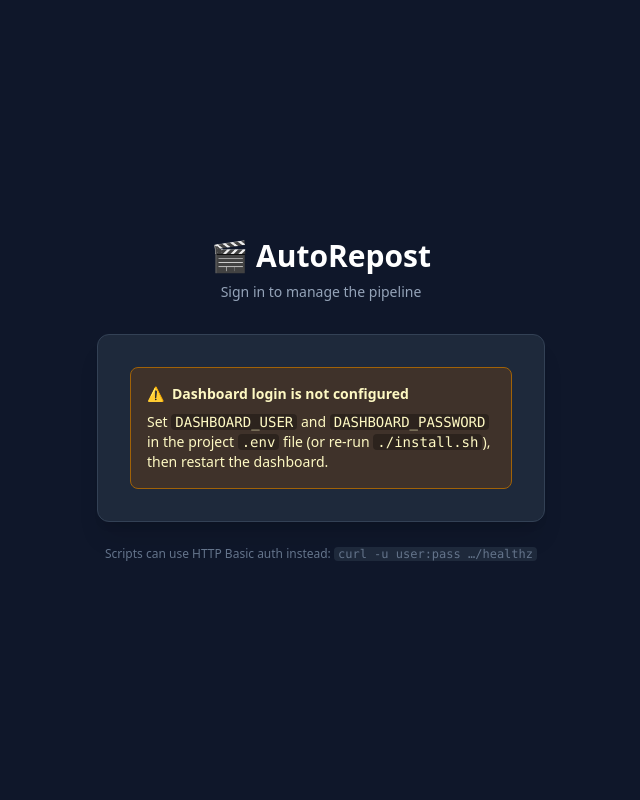
After one commit to Nadim3x/reboter, a Flask app: page /login in a window 1280 px wide. The commit adds this page. Shown: the whole page, without its empty margins (319-959 px from the left). Run offline with Flask 3, Linux system fonts and the light colour scheme; some libraries are stand-ins or nearby versions.

Commit message:
Add dashboard password protection and login page
Co-authored-by: arena-agent <297053741+arena-agent@users.noreply.github.com>

```diff
--- a/dashboard/app.py
+++ b/dashboard/app.py
@@ -2,11 +2,30 @@
 dashboard/app.py — Flask Web Dashboard
 
 Provides web UI to manage AutoRepost Pipeline settings, thumbnails, captions, logs.
+
+Access control
+--------------
+Every route except /healthz, /login and /logout requires authentication:
+
+* Browsers are redirected to the /login page; a successful login sets an
+  HMAC-signed, HttpOnly session cookie.
+* Scripts / uptime checkers can send HTTP Basic auth instead
+  (``curl -u user:pass http://host:5000/``).
+
+Credentials come from DASHBOARD_USER / DASHBOARD_PASSWORD (set in the
+gitignored .env, written by install.sh). If no password is configured the
+dashboard fails closed: nobody can log in until one is set.
 """
 
 import os
 import sys
 import json
+import hmac
+import time
+import base64
+import hashlib
+import logging
+import secrets
 import socket
 from datetime import datetime
 
@@ -22,6 +41,26 @@ BASE_DIR = os.path.abspath(os.path.join(os.path.dirname(__file__), ".."))
 ENV_PATH = os.path.join(BASE_DIR, ".env")
 
 
+def _parse_env_value(raw: str) -> str:
+    """
+    Turn the right-hand side of a KEY=VALUE line into its value.
+
+    start.sh sources .env with the shell, so install.sh writes anything that is
+    not shell-safe (e.g. passwords) single-quoted. Mirror the shell rules here:
+    'single quoted' is literal (with '\\'' for an embedded quote), "double
+    quoted" honours \\" \\\\ escapes, and bare values end at a " #" comment.
+    """
+    value = raw.strip()
+    if len(value) >= 2 and value[0] == "'" and value[-1] == "'":
+        return value[1:-1].replace("'\\''", "'")
+    if len(value) >= 2 and value[0] == '"' and value[-1] == '"':
+        return value[1:-1].replace('\\"', '"').replace("\\\\", "\\")
+    for marker in (" #", "\t#"):
+        if marker in value:
+            value = value.split(marker, 1)[0].rstrip()
+    return value
+
+
 def load_dotenv(path: str = ENV_PATH) -> None:
     """Load KEY=VALUE pairs from .env into os.environ (existing vars win)."""
     try:
@@ -32,9 +71,11 @@ def load_dotenv(path: str = ENV_PATH) -> None:
                 line = raw_line.strip()
                 if not line or line.startswith("#") or "=" not in line:
                     continue
+                if line.startswith("export "):
+                    line = line[len("export "):].lstrip()
                 key, _, value = line.partition("=")
                 key = key.strip()
-                value = value.strip().strip('"').strip("'")
+                value = _parse_env_value(value)
                 if key and key not in os.environ:
                     os.environ[key] = value
     except Exception:
@@ -44,7 +85,16 @@ def load_dotenv(path: str = ENV_PATH) -> None:
 
 load_dotenv()
 
-from flask import Flask, render_template, request, redirect, url_for, flash, send_from_directory
+from flask import (
+    Flask,
+    g,
+    render_template,
+    request,
+    redirect,
+    url_for,
+    flash,
+    send_from_directory,
+)
 
 # Import config helpers
 try:
@@ -77,7 +127,6 @@ except ImportError:
 # ------------------------------------------------------------------------------
 
 app = Flask(__name__)
-app.secret_key = os.environ.get("FLASK_SECRET_KEY", "autorepost-secret-key-change-in-production")
 
 # Paths (BASE_DIR is the project root, resolved above)
 CONFIG_PATH = os.path.join(BASE_DIR, "config.json")
@@ -92,6 +141,285 @@ os.makedirs(DOWNLOADS_DIR, exist_ok=True)
 
 # Allowed image extensions for thumbnails
 ALLOWED_EXTENSIONS = {".jpg", ".jpeg", ".png", ".webp"}
+
+
+# ------------------------------------------------------------------------------
+# Authentication — configuration
+# ------------------------------------------------------------------------------
+
+DASHBOARD_USER = os.environ.get("DASHBOARD_USER", "").strip() or "admin"
+DASHBOARD_PASSWORD = os.environ.get("DASHBOARD_PASSWORD", "")
+
+AUTH_REALM = "AutoRepost Dashboard"
+SESSION_COOKIE_NAME = "autorepost_session"
+
+# Endpoints reachable without credentials. Everything else is protected.
+PUBLIC_ENDPOINTS = {"healthz", "login", "logout", "static"}
+
+
+def _env_flag(name: str) -> bool:
+    return os.environ.get(name, "").strip().lower() in {"1", "true", "yes", "on"}
+
+
+def _session_ttl_seconds() -> int:
+    """Login lifetime; DASHBOARD_SESSION_HOURS in .env, default 12h."""
+    try:
+        hours = float(os.environ.get("DASHBOARD_SESSION_HOURS", "12"))
+    except ValueError:
+        hours = 12.0
+    if hours <= 0:
+        hours = 12.0
+    return int(hours * 3600)
+
+
+SESSION_TTL_SECONDS = _session_ttl_seconds()
+
+# Only honour X-Forwarded-* headers when explicitly told the app sits behind a
+# trusted reverse proxy — otherwise clients could spoof their IP in the logs.
+TRUST_PROXY = _env_flag("DASHBOARD_TRUST_PROXY")
+FORCE_SECURE_COOKIE = _env_flag("DASHBOARD_COOKIE_SECURE")
+
+
+def _resolve_secret_key() -> bytes:
+    """
+    Key used to sign session cookies (and Flask's flash messages).
+
+    Priority: DASHBOARD_SECRET_KEY, then FLASK_SECRET_KEY (install.sh writes
+    the former to .env). Without either, a random per-process key is used —
+    everything still works, users just have to log in again after a restart.
+    The old hard-coded fallback would have let anyone forge a session cookie.
+    """
+    for name in ("DASHBOARD_SECRET_KEY", "FLASK_SECRET_KEY"):
+        value = os.environ.get(name, "").strip()
+        if value:
+            return value.encode("utf-8")
+    return secrets.token_bytes(32)
+
+
+SECRET_KEY = _resolve_secret_key()
+app.secret_key = SECRET_KEY
+
+# Sessions are signed with a key derived from the secret *and* the current
+# credentials, so changing the password invalidates every existing login.
+_SESSION_SIGNING_KEY = hmac.new(
+    SECRET_KEY,
+    b"autorepost-dashboard-session\0"
+    + hashlib.sha256(f"{DASHBOARD_USER}\0{DASHBOARD_PASSWORD}".encode("utf-8")).digest(),
+    hashlib.sha256,
+).digest()
+
+
+# ------------------------------------------------------------------------------
+# Authentication — audit log (shares logs/pipeline.log with the bot)
+# ------------------------------------------------------------------------------
+
+auth_logger = logging.getLogger("AutoRepost.dashboard")
+auth_logger.setLevel(logging.INFO)
+auth_logger.propagate = False
+if not auth_logger.handlers:
+    _fmt = logging.Formatter("%(asctime)s | %(levelname)s | %(message)s", datefmt="%Y-%m-%d %H:%M:%S")
+    try:
+        _file_handler = logging.FileHandler(LOGS_PATH, encoding="utf-8")
+        _file_handler.setFormatter(_fmt)
+        auth_logger.addHandler(_file_handler)
+    except Exception:
+        # An unwritable log file must not take the dashboard down
+        pass
+    _console_handler = logging.StreamHandler()
+    _console_handler.setFormatter(_fmt)
+    auth_logger.addHandler(_console_handler)
+
+
+def auth_configured() -> bool:
+    """True when a dashboard password has been set (auth fails closed otherwise)."""
+    return bool(DASHBOARD_PASSWORD)
+
+
+def client_ip() -> str:
+    """Best-effort client address for log lines."""
+    if TRUST_PROXY:
+        forwarded = request.headers.get("X-Forwarded-For", "")
+        if forwarded:
+            return forwarded.split(",")[0].strip() or (request.remote_addr or "unknown")
+    return request.remote_addr or "unknown"
+
+
+def _sanitize_for_log(value: str, limit: int = 64) -> str:
+    """Keep user-supplied strings from injecting fake log records."""
+    cleaned = "".join(ch for ch in (value or "") if ch.isprintable()).replace("|", "/")
+    return cleaned[:limit]
+
+
+def log_login_attempt(username: str, success: bool, method: str) -> None:
+    """Record every login attempt (success or failure) in logs/pipeline.log."""
+    outcome = "OK" if success else "FAILED"
+    message = (
+        f"Dashboard login {outcome} | user '{_sanitize_for_log(username)}' "
+        f"from {client_ip()} via {method}"
+    )
+    if success:
+        auth_logger.info(message)
+    else:
+        auth_logger.warning(message)
+
+
+# ------------------------------------------------------------------------------
+# Authentication — credential + session checks
+# ------------------------------------------------------------------------------
+
+def credentials_valid(username: str, password: str) -> bool:
+    """Constant-time comparison of a username/password pair against .env."""
+    if not auth_configured():
+        return False
+    user_ok = hmac.compare_digest((username or "").encode("utf-8"), DASHBOARD_USER.encode("utf-8"))
+    pass_ok = hmac.compare_digest((password or "").encode("utf-8"), DASHBOARD_PASSWORD.encode("utf-8"))
+    return user_ok and pass_ok
+
+
+def basic_auth_credentials():
+    """Return (username, password) from an ``Authorization: Basic`` header, or None."""
+    header = request.headers.get("Authorization", "")
+    scheme, _, encoded = header.partition(" ")
+    if scheme.lower() != "basic" or not encoded.strip():
+        return None
+    try:
+        decoded = base64.b64decode(encoded.strip(), validate=True).decode("utf-8")
+    except Exception:
+        return None
+    username, sep, password = decoded.partition(":")
+    if not sep:
+        return None
+    return username, password
+
+
+def make_session_token() -> str:
+    """``<expiry>.<hmac>`` — nothing secret inside, only a signed expiry."""
+    expires = int(time.time()) + SESSION_TTL_SECONDS
+    signature = hmac.new(_SESSION_SIGNING_KEY, str(expires).encode("ascii"), hashlib.sha256).hexdigest()
+    return f"{expires}.{signature}"
+
+
+def verify_session_token(token) -> bool:
+    if not token or not isinstance(token, str) or "." not in token:
+        return False
+    expires_str, _, signature = token.partition(".")
+    if not expires_str.isdigit() or not signature:
+        return False
+    expected = hmac.new(_SESSION_SIGNING_KEY, expires_str.encode("ascii"), hashlib.sha256).hexdigest()
+    if not hmac.compare_digest(expected, signature):
+        return False
+    return int(expires_str) > time.time()
+
+
+def request_is_secure() -> bool:
+    if FORCE_SECURE_COOKIE or request.is_secure:
+        return True
+    if TRUST_PROXY:
+        return request.headers.get("X-Forwarded-Proto", "").split(",")[0].strip().lower() == "https"
+    return False
+
+
+def set_session_cookie(response):
+    response.set_cookie(
+        SESSION_COOKIE_NAME,
+        make_session_token(),
+        max_age=SESSION_TTL_SECONDS,
+        httponly=True,
+        samesite="Lax",
+        secure=request_is_secure(),
+        path="/",
+    )
+    return response
+
+
+def clear_session_cookie(response):
+    response.delete_cookie(SESSION_COOKIE_NAME, path="/")
+    return response
+
+
+def is_authenticated() -> bool:
+    """Valid session cookie *or* valid Basic credentials on this request."""
+    if getattr(g, "auth_checked", False):
+        return bool(g.authenticated)
+    g.auth_checked = True
+    g.authenticated = False
+    g.auth_method = None
+
+    if verify_session_token(request.cookies.get(SESSION_COOKIE_NAME)):
+        g.authenticated, g.auth_method = True, "session"
+        return True
+
+    creds = basic_auth_credentials()
+    if creds is not None:
+        if credentials_valid(*creds):
+            g.authenticated, g.auth_method = True, "basic"
+            return True
+        # Wrong Basic credentials are a failed login too
+        log_login_attempt(creds[0], success=False, method="basic")
+        g.auth_method = "basic-failed"
+    return False
+
+
+def wants_html() -> bool:
+    """Browsers navigating to a page get the login form; API clients get a 401."""
+    return "text/html" in request.headers.get("Accept", "")
+
+
+def unauthorized_response():
+    body = json.dumps({"error": "unauthorized", "login": "/login"})
+    return (
+        body,
+        401,
+        {
+            "Content-Type": "application/json",
+            "WWW-Authenticate": f'Basic realm="{AUTH_REALM}", charset="UTF-8"',
+        },
+    )
+
+
+def safe_next_url(candidate) -> str:
+    """Only allow same-site relative paths in ?next= (no open redirects)."""
+    if not candidate or not isinstance(candidate, str):
+        return url_for("index")
+    if not candidate.startswith("/") or candidate.startswith("//") or candidate.startswith("/\\"):
+        return url_for("index")
+    if any(ch.isspace() or not ch.isprintable() for ch in candidate):
+        return url_for("index")
+    if candidate.split("?", 1)[0].rstrip("/") in {"/login", "/logout"}:
+        return url_for("index")
+    return candidate
+
+
+@app.before_request
+def require_dashboard_auth():
+    """Gate every request that is not explicitly public."""
+    if request.endpoint in PUBLIC_ENDPOINTS:
+        return None
+    if is_authenticated():
+        return None
+    # Basic credentials were sent but rejected: let the client retry.
+    if getattr(g, "auth_method", None) == "basic-failed":
+        return unauthorized_response()
+    if wants_html() and request.method == "GET":
+        next_url = request.full_path if request.query_string else request.path
+        return redirect(url_for("login", next=next_url.rstrip("?")))
+    return unauthorized_response()
+
+
+@app.after_request
+def no_store_for_private_pages(response):
+    """Authenticated pages must not linger in shared/browser caches after logout."""
+    if request.endpoint not in PUBLIC_ENDPOINTS and request.endpoint != "serve_thumbnail":
+        response.headers.setdefault("Cache-Control", "no-store")
+    return response
+
+
+@app.context_processor
+def inject_auth_context():
+    return {
+        "auth_user": DASHBOARD_USER,
+        "auth_method": getattr(g, "auth_method", None),
+    }
 
 
 def allowed_file(filename: str) -> bool:
@@ -242,22 +570,30 @@ def index():
 
 @app.route("/healthz")
 def healthz():
-    """Lightweight liveness/readiness endpoint for supervisors and uptime checks."""
-    try:
-        config = load_config()
-        token_configured = bool(config.get("telegram_token")) and config.get(
-            "telegram_token"
-        ) != "YOUR_TELEGRAM_BOT_TOKEN"
-        key_configured = bool(config.get("zernio_api_key")) and config.get(
-            "zernio_api_key"
-        ) != "YOUR_ZERNIO_API_KEY"
-    except Exception:
-        token_configured = key_configured = False
+    """
+    Liveness endpoint for supervisors and uptime checks — always public.
 
-    return (
-        json.dumps(
+    Anonymous callers only learn that the dashboard is up and password
+    protected. The detailed report (bot alive, tokens configured, ...) is
+    included only when the request carries valid credentials, e.g.
+    ``curl -u admin:secret http://host:5000/healthz``.
+    """
+    payload = {"status": "ok", "auth_required": True}
+
+    if is_authenticated():
+        try:
+            config = load_config()
+            token_configured = bool(config.get("telegram_token")) and config.get(
+                "telegram_token"
+            ) != "YOUR_TELEGRAM_BOT_TOKEN"
+            key_configured = bool(config.get("zernio_api_key")) and config.get(
+                "zernio_api_key"
+            ) != "YOUR_ZERNIO_API_KEY"
+        except Exception:
+            token_configured = key_configured = False
+
+        payload.update(
             {
-                "status": "ok",
                 "host": socket.gethostname(),
                 "bot_running": bot_is_running(),
                 "telegram_token_configured": token_configured,
@@ -265,10 +601,50 @@ def healthz():
                 "captions": len(read_captions_safe()),
                 "uptime_checked_at": datetime.now().isoformat(timespec="seconds"),
             }
+        )
+
+    return json.dumps(payload), 200, {"Content-Type": "application/json"}
+
+
+@app.route("/login", methods=["GET", "POST"])
+def login():
+    """Login form; a correct password sets the signed session cookie."""
+    next_url = safe_next_url(request.values.get("next"))
+
+    if request.method == "GET" and is_authenticated():
+        return redirect(next_url)
+
+    error = None
+    status = 200
+    if request.method == "POST":
+        username = request.form.get("username", "").strip()
+        password = request.form.get("password", "")
+
+        if credentials_valid(username, password):
+            log_login_attempt(username, success=True, method="form")
+            return set_session_cookie(redirect(next_url))
+
+        log_login_attempt(username, success=False, method="form")
+        error = "Invalid username or password."
+        status = 401
+
+    return (
+        render_template(
+            "login.html",
+            error=error,
+            next_url=next_url,
+            auth_configured=auth_configured(),
+            username=request.form.get("username", "") if request.method == "POST" else "",
         ),
-        200,
-        {"Content-Type": "application/json"},
+        status,
     )
+
+
+@app.route("/logout", methods=["POST"])
+def logout():
+    """Clear the session cookie (Basic-auth clients simply stop sending the header)."""
+    flash("👋 You have been logged out.", "info")
+    return clear_session_cookie(redirect(url_for("login")))
 
 
 @app.route("/settings", methods=["GET", "POST"])
@@ -560,4 +936,13 @@ if __name__ == "__main__":
     os.makedirs(os.path.join(os.path.dirname(__file__), "templates"), exist_ok=True)
 
     print(f"🌐 Starting AutoRepost Dashboard on http://{HOST}:{PORT}")
+    if auth_configured():
+        print(f"🔒 Dashboard login enabled (user: {DASHBOARD_USER})")
+    else:
+        print(
+            "⚠️  DASHBOARD_PASSWORD is not set — nobody can log in. "
+            "Add DASHBOARD_USER / DASHBOARD_PASSWORD to .env (or re-run ./install.sh) and restart."
+        )
+    if not os.environ.get("DASHBOARD_SECRET_KEY") and not os.environ.get("FLASK_SECRET_KEY"):
+        print("ℹ️  DASHBOARD_SECRET_KEY not set — logins will not survive a restart.")
     app.run(host=HOST, port=PORT, debug=False)
--- /dev/null
+++ b/dashboard/templates/login.html
@@ -0,0 +1,86 @@
+<!DOCTYPE html>
+<html lang="en">
+<head>
+    <meta charset="UTF-8">
+    <meta name="viewport" content="width=device-width, initial-scale=1.0">
+    <meta name="robots" content="noindex, nofollow">
+    <title>Sign in — AutoRepost Pipeline</title>
+    <!-- Tailwind CSS via CDN (same as base.html) -->
+    <script src="https://cdn.tailwindcss.com"></script>
+    <style>
+        body {
+            background-color: #0f172a;
+            color: white;
+        }
+    </style>
+</head>
+<body class="bg-[#0f172a] text-white min-h-screen flex items-center justify-center px-4">
+
+    <main class="w-full max-w-md">
+        <!-- Logo / Title -->
+        <div class="text-center mb-8">
+            <h1 class="text-3xl font-bold flex items-center justify-center gap-2">
+                <span>🎬</span> AutoRepost
+            </h1>
+            <p class="text-sm text-slate-400 mt-2">Sign in to manage the pipeline</p>
+        </div>
+
+        <div class="bg-[#1e293b] border border-[#334155] rounded-xl p-8 shadow-xl">
+
+            {% with messages = get_flashed_messages(with_categories=true) %}
+                {% for category, message in messages %}
+                    <div class="mb-4 p-3 rounded-lg bg-blue-900/50 border border-blue-700 text-blue-200 text-sm flex items-center gap-2">
+                        <span>ℹ️</span> {{ message }}
+                    </div>
+                {% endfor %}
+            {% endwith %}
+
+            {% if not auth_configured %}
+                <div class="p-4 rounded-lg bg-yellow-900/40 border border-yellow-700 text-yellow-100 text-sm space-y-2">
+                    <p class="font-semibold flex items-center gap-2"><span>⚠️</span> Dashboard login is not configured</p>
+                    <p>
+                        Set <code class="bg-black/30 px-1 rounded">DASHBOARD_USER</code> and
+                        <code class="bg-black/30 px-1 rounded">DASHBOARD_PASSWORD</code> in the project
+                        <code class="bg-black/30 px-1 rounded">.env</code> file (or re-run
+                        <code class="bg-black/30 px-1 rounded">./install.sh</code>), then restart the dashboard.
+                    </p>
+                </div>
+            {% else %}
+                {% if error %}
+                    <div class="mb-4 p-3 rounded-lg bg-red-900/50 border border-red-700 text-red-200 text-sm flex items-center gap-2" role="alert">
+                        <span>❌</span> {{ error }}
+                    </div>
+                {% endif %}
+
+                <form method="post" action="{{ url_for('login') }}" class="space-y-5" autocomplete="on">
+                    <input type="hidden" name="next" value="{{ next_url }}">
+
+                    <div>
+                        <label for="username" class="block text-sm font-medium text-slate-300 mb-2">Username</label>
+                        <input type="text" id="username" name="username" value="{{ username }}"
+                               required autofocus autocapitalize="none" spellcheck="false" autocomplete="username"
+                               class="w-full px-4 py-3 rounded-lg bg-[#0f172a] border border-[#334155] text-white placeholder-slate-500 focus:outline-none focus:ring-2 focus:ring-blue-500 focus:border-transparent">
+                    </div>
+
+                    <div>
+                        <label for="password" class="block text-sm font-medium text-slate-300 mb-2">Password</label>
+                        <input type="password" id="password" name="password"
+                               required autocomplete="current-password"
+                               class="w-full px-4 py-3 rounded-lg bg-[#0f172a] border border-[#334155] text-white placeholder-slate-500 focus:outline-none focus:ring-2 focus:ring-blue-500 focus:border-transparent">
+                    </div>
+
+                    <button type="submit"
+                            class="w-full py-3 px-4 rounded-lg bg-blue-600 hover:bg-blue-700 text-white font-semibold transition-colors flex items-center justify-center gap-2">
+                        <span>🔓</span> Sign in
+                    </button>
+                </form>
+            {% endif %}
+        </div>
+
+        <p class="text-center text-xs text-slate-500 mt-6">
+            Scripts can use HTTP Basic auth instead: <code class="bg-[#1e293b] px-1 rounded">curl -u user:pass …/healthz</code>
+        </p>
+    </main>
+
+</body>
+</html>
```
Also changed, not shown: dashboard/templates/base.html (+9 -0 lines), README.md, 3 other files.
